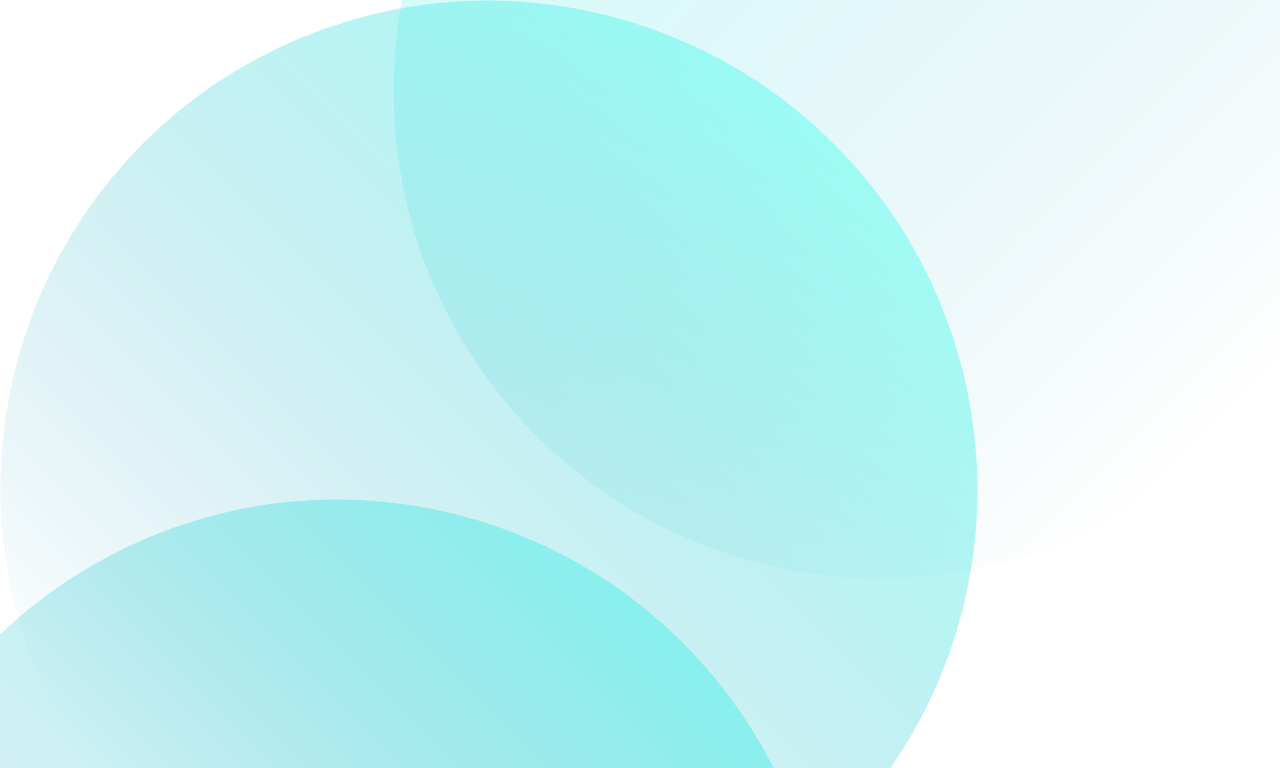
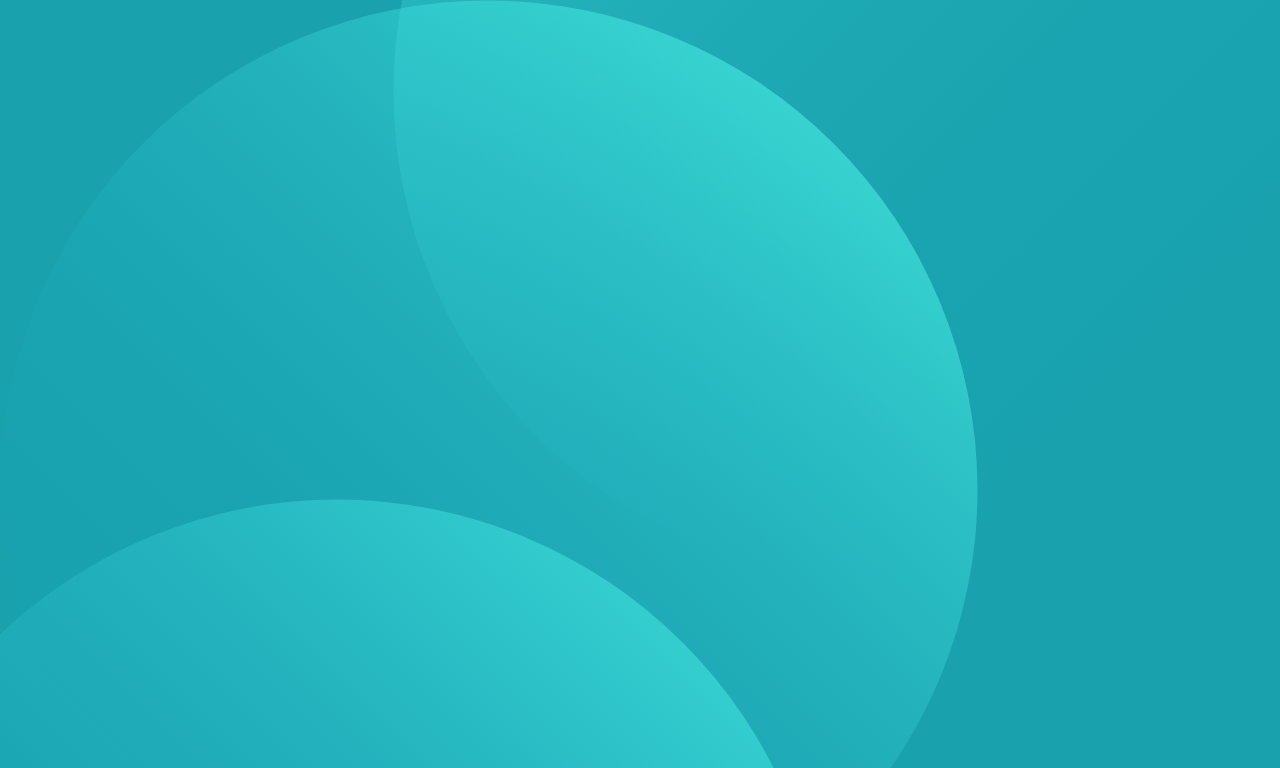
Before and after one commit to ezequielalbanesi/desafionucba2, a plain HTML site: page index.html in a window 1280 px wide. Shown: the top 768 px of the page. Drawn offline with Linux system fonts and the light colour scheme.

Commit message:
cambie el fondo

```diff
--- a/styles.css
+++ b/styles.css
@@ -18,7 +18,7 @@ body
    background-position: -50% 50%, 130% -40%;
 
    background-repeat: no-repeat, no-repeat;
-   background-color: var(--darkcyan);
+   background-color: var(--Dark-cyan);
 
 
 
```
